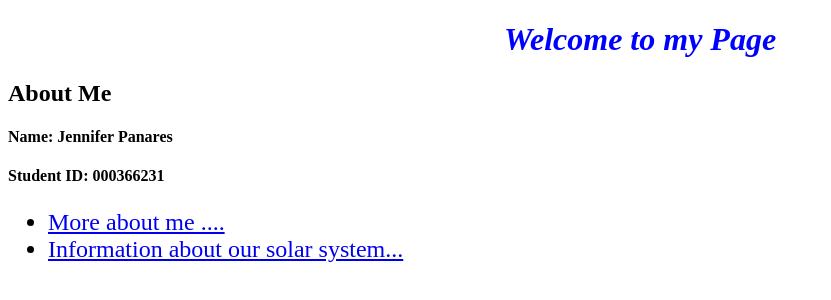
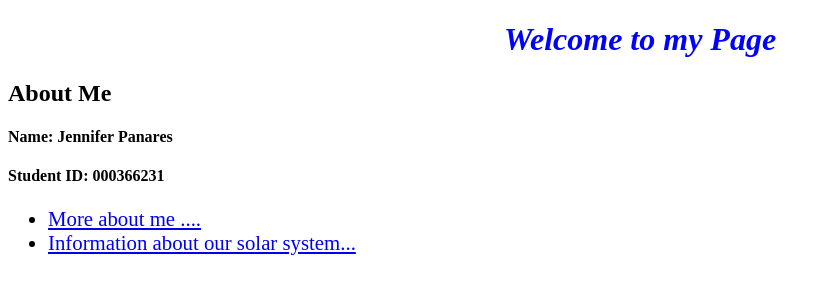
Before and after one commit to JenniferPanares/JenniferPanares.github.io, a plain HTML site: page index.html in a window 1280 px wide. Shown: the whole page, without its empty margins (0-831 px from the left). Drawn offline with Linux system fonts and the light colour scheme.

Commit message:
Update index.html

```diff
--- a/index.html
+++ b/index.html
@@ -14,7 +14,7 @@
 		<h4><b>Name:</b> Jennifer Panares</h4>
 		<h4><b>Student ID:</b> 000366231</h4>
 
-		<ul style="font-size: 150%">
+		<ul style="font-size: 1.3em">
 			<li><a href="second_page.html">More about me ....</a></li>
 			<li><a href="planet_data.html">Information about our solar system...</a></li>
 		</ul>
```
